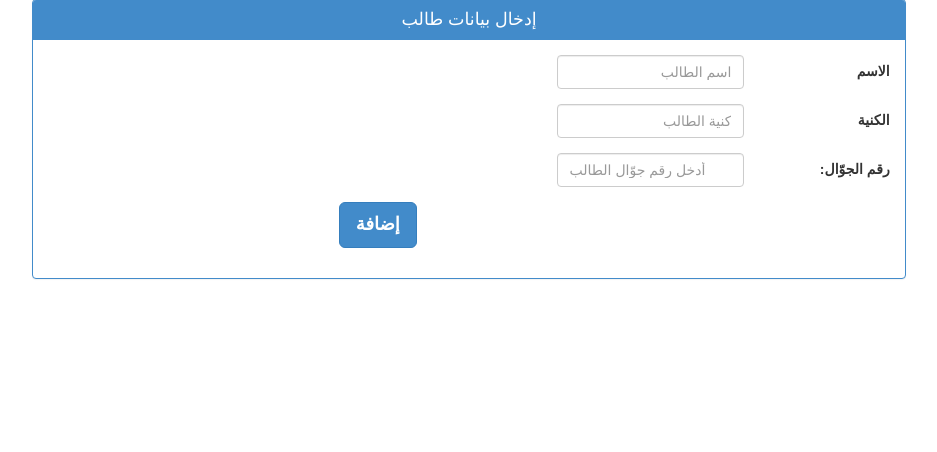
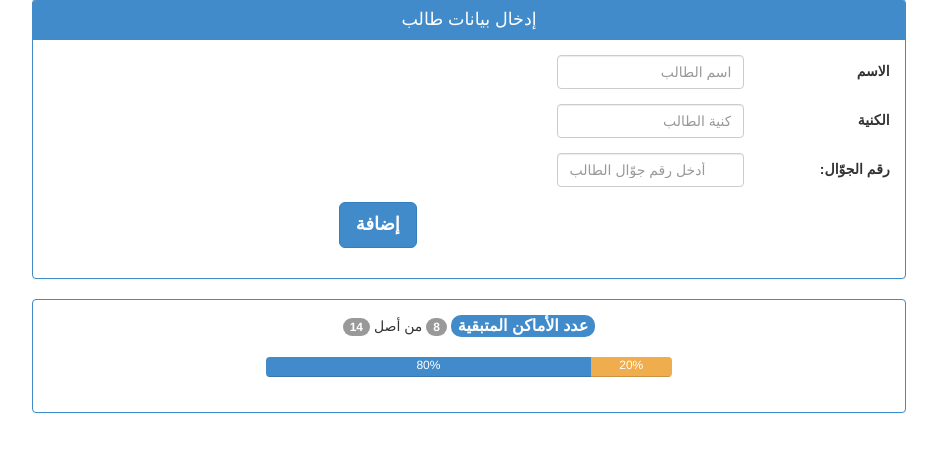
Before and after one commit to abdullah-alnahas/bakaloria-mof, a CodeIgniter app: page /codeigniter/ in a window 1280 px wide. Shown: the part 101-553 px from the top of the page, without its empty margins (186-1123 px from the left). Run offline with CodeIgniter, Linux system fonts and the light colour scheme; data comes from the database, SQL or seed files in the repository.

Commit message:
الأماكن المتاحة.. شكل فقط
لم أقم بعد بكتابة كود javascript
إنما فقط html css

```diff
--- a/application/controllers/join.php
+++ b/application/controllers/join.php
@@ -95,14 +95,14 @@ class Join extends CI_Controller {
     function update()
     {
     	$id = $_GET['id'];
-        if($this->studentlist_model->updateStudent($id)==true)
+        if($this->studentlist_model->updateStudent($id)===true)
         {
             echo "Updated Successfully";
         }
-        else if($this->studentlist_model->updateStudent($id)=='no affected rows')
+        else if($this->studentlist_model->updateStudent($id)==='no affected rows')
         {
             echo "no affected rows";
-        }else if($this->studentlist_model->updateStudent($id)==false)
+        }else if($this->studentlist_model->updateStudent($id)===false)
         {
             echo "error";
         }
--- a/application/views/join/view.php
+++ b/application/views/join/view.php
@@ -71,7 +71,7 @@
 						$('#'+row_id).remove();
 					}else if(data=='no affected rows'){
 						alert('تم تسجيل زمن خروج الطالب مٌسبقاً، يُرجى إعادة تحميل الصفحة');
-						$('#'+st_id).replaceWith('<button class="btn btn-default " id="'+st_id+'" onclick="loading_gif('+st_id+');return true;">انتهى</button>');
+						$('#'+row_id).remove();
 					}
 				}).fail(function() {
 					alert('تأكد من اتصالك بالخادم..');
@@ -182,9 +182,42 @@
 
 					</div>
 				</div>
+				<div class="panel panel-primary col-lg-8 col-lg-offset-2">
+					<!--<div class="panel-heading">Panel heading without title</div>-->
+					<div class="panel-body">
+						<div class="row">
+							<div class="col-lg-4"></div>
+							<div class="col-lg-4">
+								<center>
+									<span class="badge" style="background-color:#428bca; "><font face="" size="3" color="white">عدد الأماكن المتبقية</font></span>
+									<span class="badge" id="blank">8</span>
+									<span>من أصل</span>
+									<span class="badge" id="total">14</span>
+								</center>
+							</div>
+							<div class="col-lg-4"></div>
+						</div><br />
+						<div class="row">
+							<div class="col-lg-3"></div>
+							<div class="col-lg-6">
+								<div class="progress">
+									<div class="progress-bar" style="width: 80%" id="p-blank">
+										<span class="sr-only">80%</span>
+									</div>
+									<div class="progress-bar progress-bar-warning" id="p-filled" style="width: 20%">
+										<span class="sr-only">20%</span>
+									</div>
+								</div>
+							</div>
+							<div class="col-lg-3">
+
+							</div>
+						</div>
+					</div>
+				</div>
 			</div>
 			<div class="tab-pane fade in" id="inside">
-				<!-- -->
+				<!-- jumbotron -->
 				<div class="row">
 					<div class="col-lg-offset-3 col-lg-6 "><!-- table container-->
 						<table class="table table-bordered table-hover">
```
